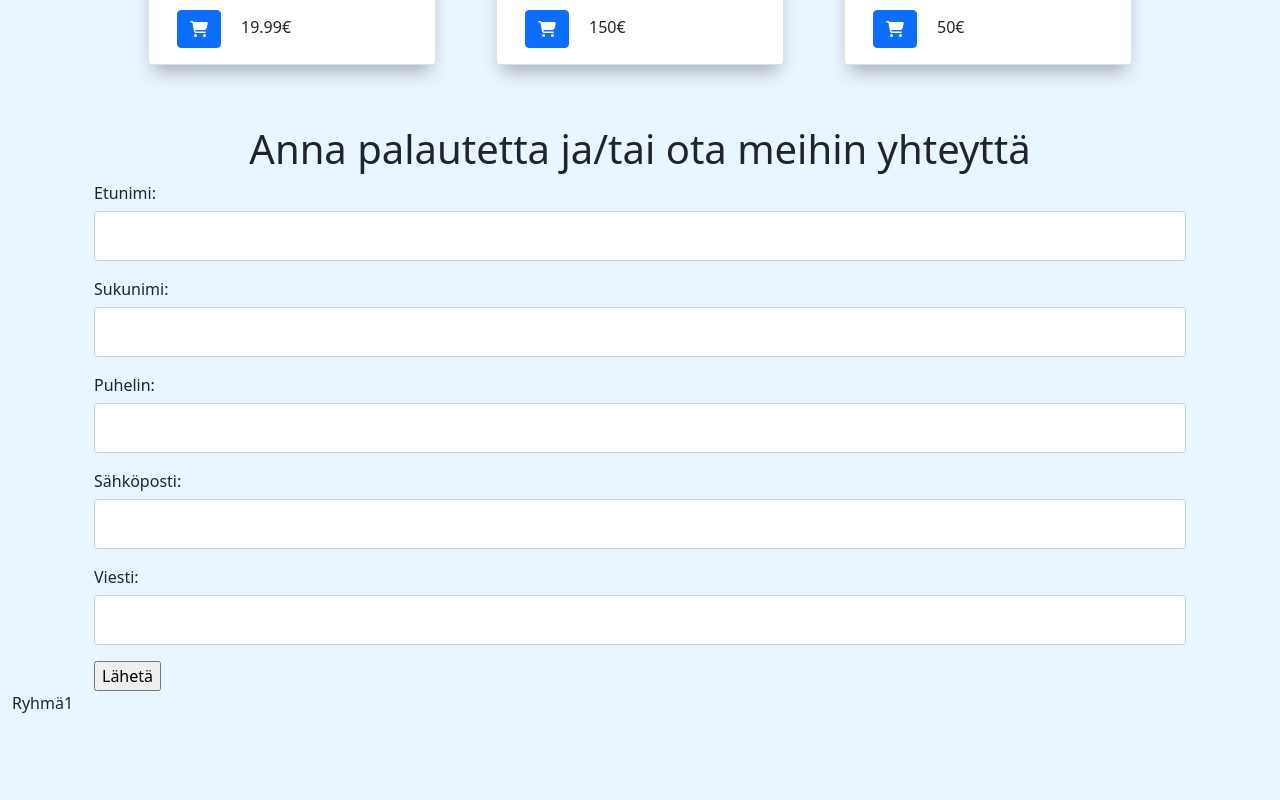
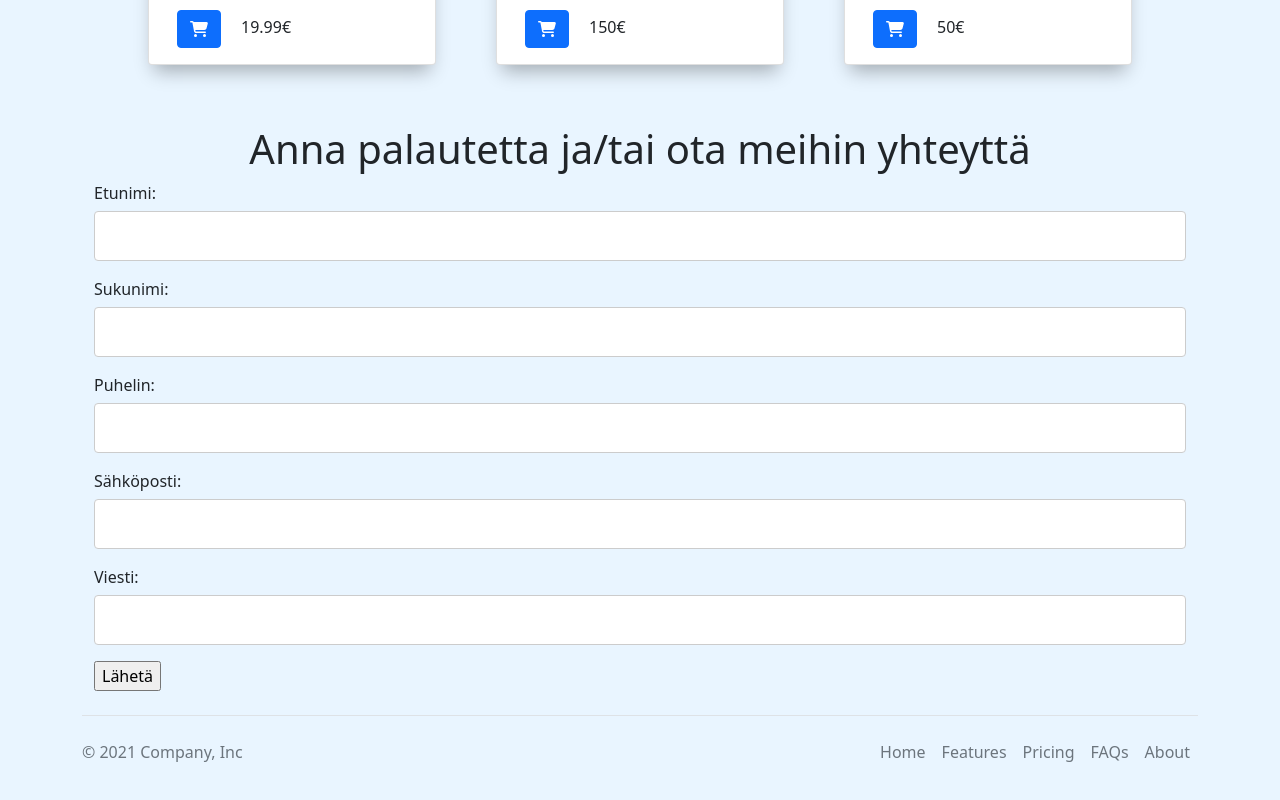
Before and after one commit to emilgrankvist/Verkkopalveluprojekti-2022, a React (Create React App) app: page /Feedback in a window 1280 px wide. Shown: the part 799-1599 px from the top of the page. Before the commit the page ends 1514 px from the top, so only its background shows below. Built offline with nearby package versions, Linux system fonts and the light colour scheme; no server answers.

Commit message:
Footeria muutettu

```diff
--- a/src/components/Footer.js
+++ b/src/components/Footer.js
@@ -3,10 +3,22 @@ import React from 'react';
 export default function Footer() {
     return (
 
-        <footer className='footer'>
-            <div className='container-fluid'>
-                <span>Ryhmä1</span>
-                </div>
-                </footer>
+        <div class="container">
+  <footer class="d-flex flex-wrap justify-content-between align-items-center py-3 my-4 border-top">
+    <p class="col-md-4 mb-0 text-muted">&copy; 2021 Company, Inc</p>
+
+    <a href="/" class="col-md-4 d-flex align-items-center justify-content-center mb-3 mb-md-0 me-md-auto link-dark text-decoration-none">
+    </a>
+
+    <ul class="nav col-md-4 justify-content-end">
+      <li class="nav-item"><a href="#" class="nav-link px-2 text-muted">Home</a></li>
+      <li class="nav-item"><a href="#" class="nav-link px-2 text-muted">Features</a></li>
+      <li class="nav-item"><a href="#" class="nav-link px-2 text-muted">Pricing</a></li>
+      <li class="nav-item"><a href="#" class="nav-link px-2 text-muted">FAQs</a></li>
+      <li class="nav-item"><a href="#" class="nav-link px-2 text-muted">About</a></li>
+    </ul>
+  </footer>
+</div>
+
        )
     }
```
